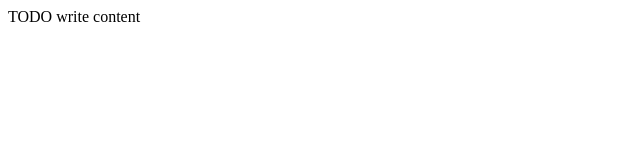
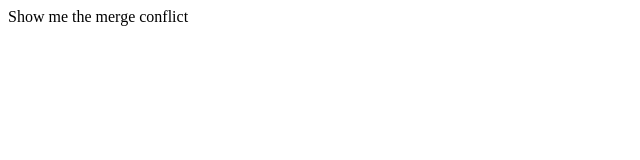
Before and after one commit to pillow89/Test, a plain HTML site: page Frontend/Design/index.html in a window 1280 px wide. Shown: the full height of the page, 0-640 px from the left. Drawn offline with Linux system fonts and the light colour scheme.

Commit message:
[00000] changed index

```diff
--- a/Frontend/Design/index.html
+++ b/Frontend/Design/index.html
@@ -6,11 +6,11 @@ and open the template in the editor.
 -->
 <html>
     <head>
-        <title>TODO supply a title</title>
+        <title>Show me the merge conflict</title>
         <meta charset="UTF-8">
         <meta name="viewport" content="width=device-width">
     </head>
     <body>
-        <div>TODO write content</div>
+        <div>Show me the merge conflict</div>
     </body>
 </html>
```
